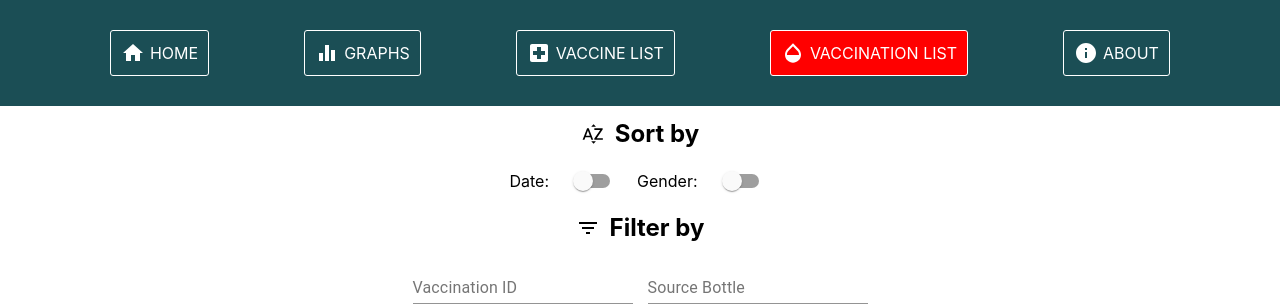
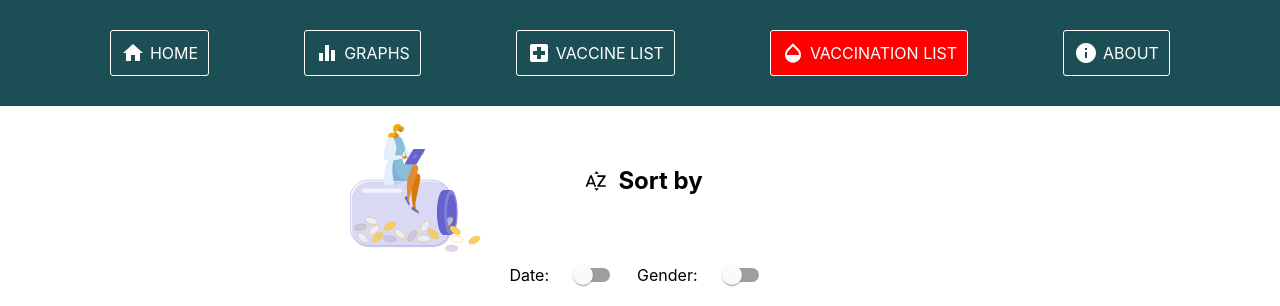
Before and after one commit to fu4303/vaccine, a React (Vite) app in the folder vaccines-frontend/: page /vaccinationlist in a window 1280 px wide. Shown: the top 306 px of the page. Built offline with nearby package versions, Linux system fonts and the light colour scheme; no server answers.

Commit message:
add pictures to list pages

```diff
--- a/vaccines-frontend/src/components/VaccinationListPagination.jsx
+++ b/vaccines-frontend/src/components/VaccinationListPagination.jsx
@@ -23,6 +23,7 @@ import SortByAlphaIcon from "@material-ui/icons/SortByAlpha";
 import FilterListIcon from "@material-ui/icons/FilterList";
 import PropTypes from "prop-types";
 import Vaccination from "./Vaccination";
+import vaccinationListPic from "../images/vaccinationList.svg";
 
 const useStyles1 = makeStyles((theme) => ({
   root: {
@@ -139,10 +140,21 @@ const VaccinationListPagination = ({ rows, vaccines }) => {
           flexDirection: "column",
         }}
       >
-        <h2 className="topHeader">
-          <SortByAlphaIcon />
-          Sort by
-        </h2>
+        <div
+          style={{
+            display: "flex",
+            gap: "100px",
+            justifyContent: "center",
+            alignItems: "center",
+            marginLeft: "-18%",
+          }}
+        >
+          <img src={vaccinationListPic} height="150" />
+          <h2 className="topHeader">
+            <SortByAlphaIcon />
+            Sort by
+          </h2>
+        </div>
         <div style={{ display: "flex", alignItems: "center", gap: "15px" }}>
           Date: <Switch onChange={() => setSortByDate(!sortByDate)} />
           Gender: <Switch onChange={() => setSortByGender(!sortByGender)} />
--- a/vaccines-frontend/src/components/VaccineListPagination.jsx
+++ b/vaccines-frontend/src/components/VaccineListPagination.jsx
@@ -23,6 +23,7 @@ import SortByAlphaIcon from "@material-ui/icons/SortByAlpha";
 import FilterListIcon from "@material-ui/icons/FilterList";
 import PropTypes from "prop-types";
 import Vaccine from "./Vaccine";
+import vaccineListPic from "../images/vaccineList.svg";
 
 const useStyles1 = makeStyles((theme) => ({
   root: {
@@ -147,10 +148,21 @@ const VaccineListPagination = ({ rows, vaccinations }) => {
           flexDirection: "column",
         }}
       >
-        <h2 className="topHeader">
-          <SortByAlphaIcon />
-          Sort by
-        </h2>
+        <div
+          style={{
+            display: "flex",
+            gap: "150px",
+            justifyContent: "center",
+            alignItems: "center",
+            marginLeft: "-20%",
+          }}
+        >
+          <img src={vaccineListPic} height="150" />
+          <h2 className="topHeader">
+            <SortByAlphaIcon />
+            Sort by
+          </h2>
+        </div>
         <div style={{ display: "flex", alignItems: "center", gap: "15px" }}>
           Date: <Switch onChange={() => setSortByDate(!sortByDate)} />
           Vaccine: <Switch onChange={() => setSortByVaccine(!sortByVaccine)} />
```
Also changed, not shown: vaccines-frontend/src/images/vaccinationList.svg (added), vaccines-frontend/src/images/vaccineList.svg (added).
